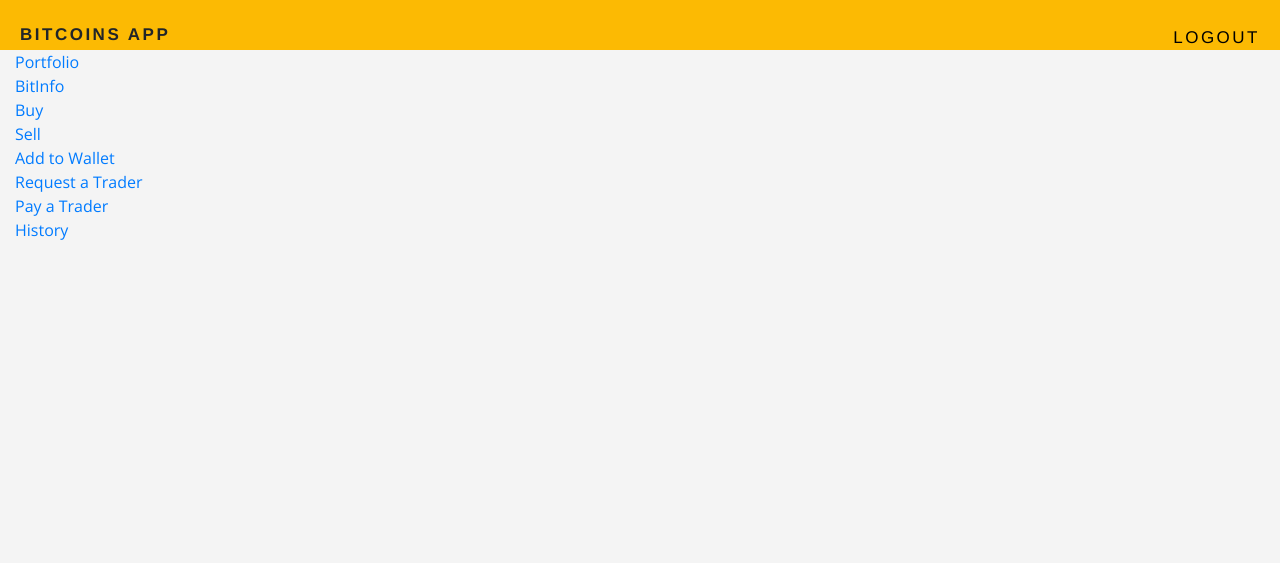
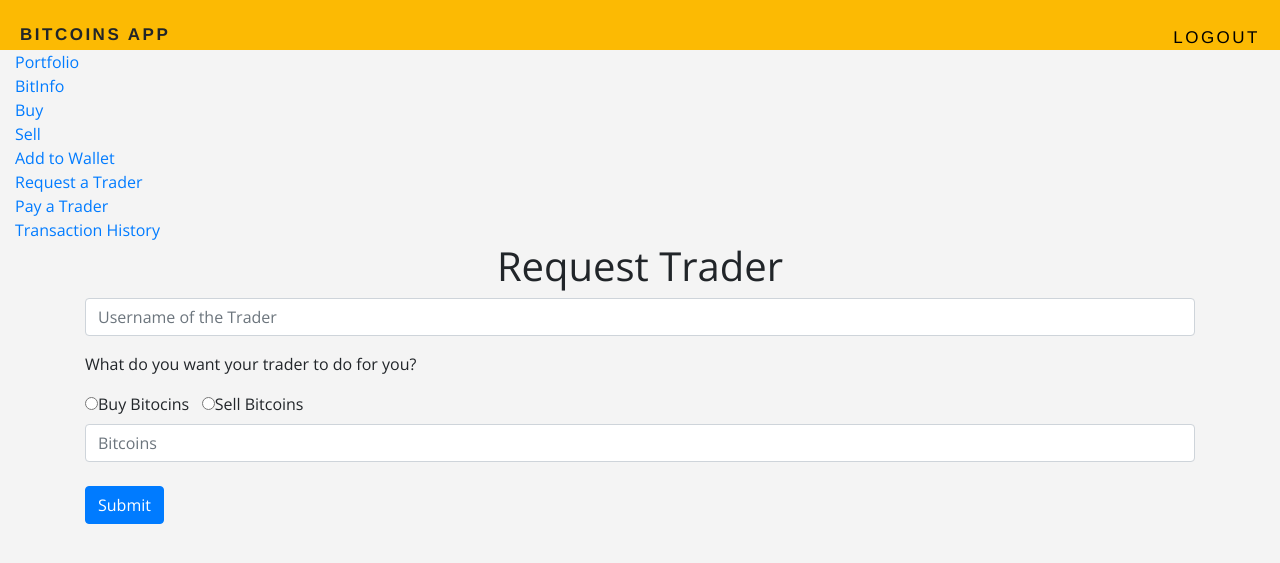
Before and after one commit to vagdevik/cs6360_my_db_proj, a Flask app: page /requestTrader in a window 1280 px wide. Shown: the top 563 px of the page. Run offline with Flask 2, Linux system fonts and the light colour scheme; a user stored in the database is signed in; some libraries are stand-ins or nearby versions.

Commit message:
CLIENT: PayTrader, RequestTrader

```diff
--- a/app.py
+++ b/app.py
@@ -20,21 +20,21 @@ db = SQL("sqlite:////Users/vag/Documents/dbproj/mysqlite_DB_COMMANDS.db")
 # db = sqlite3.connect("sqlite:///mysqlite_DB_COMMANDS.db")
 
 ######## dummy class to test role-based access #########
-class User:
-    def __init__(self, id, username, password, role):
-        self.id = id
-        self.username = username
-        self.password = password
-        self.role = role
+# class User:
+#     def __init__(self, id, username, password, role):
+#         self.id = id
+#         self.username = username
+#         self.password = password
+#         self.role = role
 
-    def __repr__(self):
-        return f'<User: {self.username}>'
+#     def __repr__(self):
+#         return f'<User: {self.username}>'
 
-users = []
+# users = []
 
-users.append(User(id=1, username='Anthony', password='password', role='c'))
-users.append(User(id=2, username='Becca', password='secret', role='a'))
-users.append(User(id=3, username='Carlos', password='somethingsimple', role='t'))
+# users.append(User(id=1, username='Anthony', password='password', role='c'))
+# users.append(User(id=2, username='Becca', password='secret', role='a'))
+# users.append(User(id=3, username='Carlos', password='somethingsimple', role='t'))
 
 ######## dummy #########
 
@@ -97,17 +97,21 @@ def before_request():
 
     if 'user_id' in session:
         print("\n session['user_id]:", session['user_id'])
-    #     for z in x:
-            # print("\n zz:",z)
-        x = db.execute("SELECT * from Client")
+        # record = [w for w in y if w['USER_ID']==session['user_id']]
+        # role = record[0]['ROLE']
+        # if role=='trader':
+        #     x = db.execute("SELECT * from Trader")
+        # else:
+        #     x = db.execute("SELECT * from Client")
+
         y = db.execute("SELECT * from User")
-        user = [z for z in x if z['CLIENT_ID'] == session['user_id']]
         role = [w for w in y if w['USER_ID']==session['user_id']]
-        print("\n user: ", user, " role: ", role)
+        print("role: ", role)
+        # user = [z for z in x if z['CLIENT_ID'] == session['user_id']]
+
+        print("\n role: ", role)
         g.role = role[0]['ROLE']
-        g.username = role[0]['USERNAME']
-        g.user = user
-        print("\n g:", g.user)
+        g.user = role[0]['USERNAME']
 
 def login_required(f):
     @wraps(f)
@@ -138,8 +142,16 @@ def login():
         # user = [x for x in users if x.username == username][0]
         if user_record and user_record[0]['HPWD'] == password:
 
-            session['user_id'] = user_record[0]['USER_ID']
-            return redirect(url_for('profile'))
+            user_id = user_record[0]['USER_ID']
+
+            session['user_id'] = user_id
+
+            role = db.execute("SELECT ROLE FROM User where USER_ID=(?)", user_id)[0]['ROLE']
+
+            if role=='client':
+                return redirect(url_for('profile'))
+            else:
+                return redirect(url_for('bitinfo'))
 
         error = "Invalid credentials"
 
@@ -213,8 +225,11 @@ def signup():
             rec = db.execute("SELECT USER_ID FROM User WHERE  USERNAME=(?)", username)
             print("!!! rec: ", rec)
             user_id = rec[0]['USER_ID']
-            db.execute("INSERT INTO Client(CLIENT_ID) VALUES (?)", user_id)
-            db.execute("INSERT INTO Address(CLIENT_ID, STREET, CITY, STATE, ZIP) VALUES(?, ?, ?, ?, ?)", user_id, street, city, state, zipcode )
+            if role=='client':
+                db.execute("INSERT INTO Client(CLIENT_ID) VALUES (?)", user_id)
+                db.execute("INSERT INTO Address(CLIENT_ID, STREET, CITY, STATE, ZIP) VALUES(?, ?, ?, ?, ?)", user_id, street, city, state, zipcode )
+            elif role=='trader':
+                db.execute("INSERT INTO Trader(TRADER_ID) VALUES (?)", user_id)
             print("signup rec: ", rec)
             return render_template('login.html', msg="Account Created, You can Login now!")
     return render_template('signup.html', error=error)
@@ -250,8 +265,6 @@ def bitinfo():
 @app.route('/addToWallet', methods=['POST', 'GET'])
 @login_required
 def add_to_wallet():
-    """Buy BitCoins"""
-
     if request.method == "GET":
         return render_template("addmoney.html")
 
@@ -302,8 +315,8 @@ def buy():
 
         # current_cash = sqlite3.execute("SELECT LIQUID_CASH, NO_OF_BITCOINS FROM Client WHERE id = (?)", user)
 
-        current_cash = db.execute("SELECT LIQUID_CASH, NO_OF_BITCOINS FROM Client WHERE CLIENT_ID = (?)", user)
-        print("\n @@@ current_cash:", current_cash, "\n")
+        client_data = db.execute("SELECT LIQUID_CASH, NO_OF_BITCOINS, MEMBERSHIP FROM Client WHERE CLIENT_ID = (?)", user)
+        print("\n @@@ client_data:", client_data, "\n")
 
         print()
 
@@ -311,19 +324,36 @@ def buy():
         no_of_bitcoins = 0
         bitcoins_value = 0
         new_balance = 0
-        if current_cash:
-            print("\n\n ### current_cash: ", current_cash)
-            no_of_bitcoins = current_cash[0]['NO_OF_BITCOINS']
-            current_cash = current_cash[0]['LIQUID_CASH']
+        if client_data:
+            print("\n\n ### Entered : if client_data")
+            no_of_bitcoins = client_data[0]['NO_OF_BITCOINS']
+            current_cash = client_data[0]['LIQUID_CASH']
+            membership_type = client_data[0]['MEMBERSHIP']
             bitcoins_value = data * float(bitcoins)
-            new_balance = current_cash - bitcoins_value
+
+            commission_amount = 0
+
+            if membership_type=='g':
+                commission_amount = bitcoins_value*0.1
+            else:
+                commission_amount = bitcoins_value*0.2
+
+            if commission_type=='crypto':
+                if membership_type=='g':
+                    bitcoins = (bitcoins_value*0.99)/float(data)
+                else:
+                    bitcoins = (bitcoins_value*0.98)/float(data)
+
+            new_balance = current_cash - (bitcoins_value + commission_amount)
+
+            # new_balance = current_cash - bitcoins_value
 
         #if valid stock and user has enough funds
         if new_balance >= 0:
             print("\n\n !!! new_balance: ", new_balance)
             #  ##################################### to add fields for the COMMISSION_TYPE, COMMISSION_AMOUNT in the form, and plug those values below ############
             #  ##################################### add the membership upgradation and consideration code #######
-            db.execute("INSERT INTO BITCOIN_TRANSACTIONS (CLIENT_ID, NUMBER_OF_BITCOINS, PRICE, COMMISSION_TYPE, COMMISSION_AMOUNT, FINAL_STATUS) VALUES (?, ?, ?, ?, ?, ?)", user, bitcoins, data, commission_type, 12, 1)
+            db.execute("INSERT INTO BITCOIN_TRANSACTIONS (CLIENT_ID, NUMBER_OF_BITCOINS, PRICE, COMMISSION_TYPE, COMMISSION_AMOUNT, FINAL_STATUS) VALUES (?, ?, ?, ?, ?, ?)", user, bitcoins, data, commission_type, commission_amount, 1)
             #  #####################################
 
             db.execute("UPDATE Client SET LIQUID_CASH = (?), NO_OF_BITCOINS = (?)  WHERE CLIENT_ID = (?)", new_balance, float(bitcoins)+float(no_of_bitcoins), user)
@@ -362,7 +392,7 @@ def sell():
         # user tried to sell more shares than they own
         elif current_bitcoins < bitcoins:
             error = "You are trying to sell more number of bitcoins than you own. Please select smaller number."
-            return render_template("sell.html")
+            return render_template("sell.html", error=error)
 
         # else
         else:
@@ -421,32 +451,81 @@ def history():
 
     user = session["user_id"]
 
-    previous_transactions = db.execute("SELECT * FROM BITCOIN_TRANSACTIONS WHERE CLIENT_ID = (?)", user)
-    print("history: previous_transactions:", previous_transactions)
-    # current_cash = db.execute("SELECT LIQUID_CASH FROM Client WHERE CLIENT_ID = (?)", user)
+    previous_bitcoin_transactions = db.execute("SELECT * FROM BITCOIN_TRANSACTIONS WHERE CLIENT_ID = (?)", user)
+    previous_moneyPayment_transactions = db.execute("SELECT * FROM MONEY_PAYMENT_TRANSACTIONS WHERE CLIENT_ID = (?)", user)
+    print("history: previous_bitcoin_transactions:", previous_bitcoin_transactions, " previous_moneyPayment_transactions: ",previous_moneyPayment_transactions)
+    return render_template("history.html", previous_bitcoin_transactions=previous_bitcoin_transactions, previous_moneyPayment_transactions=previous_moneyPayment_transactions)
 
-    # print("\n\n$$$", len(previous_transactions), len(current_cash), "****\n\n")
-    # current_cash = current_cash[0]['LIQUID_CASH']
-    # bitcoin_value = float(requests.get('https://api.coindesk.com/v1/bpi/currentprice.json').json()["bpi"]["USD"]["rate"].replace(",", ""))
 
-    # total = 0.00
-    # counter = 0
-    # for i in previous_transactions:
-    #     total = total + (int(i["NUMBER_OF_BITCOINS"]) * bitcoin_value)
-    #     counter += 1
-    # print("\n counter: ", counter)
 
-    return render_template("history.html", previous_transactions=previous_transactions)
-
-@app.route('/requestTrader')
+@app.route('/requestTrader',methods=["GET", "POST"])
 @login_required
 def request_a_trader():
-    return render_template("requestTrader.html")
+    if request.method=="GET":
+        return render_template("requestTrader.html")
+    else:
+        client_id = session["user_id"]
+        trader_username = request.form.get("trader_username")
+        action = request.form.get("trader_action")
+        bitcoins = float(request.form.get("bitcoins"))
+        trader_id = db.execute("SELECT USER_ID from User where USERNAME = (?)", trader_username)[0]['USER_ID']
+        trader = db.execute("SELECT TRADER_ID from Trader where TRADER_ID = (?)", trader_id)
+        print("Traders fectched: ",trader)
+        print("TTTTTT")
+        if trader:
 
-@app.route('/payTrader')
+            if action=='sell':
+                client_current_bitcoins = db.execute("SELECT NO_OF_BITCOINS FROM Client WHERE CLIENT_ID = (?)", client_id)[0]["NO_OF_BITCOINS"]
+                print("client_current_bitcoins: ", client_current_bitcoins, "bitcoins: ", bitcoins, "client_current_bitcoins>=bitcoins: ",client_current_bitcoins<=bitcoins)
+                if client_current_bitcoins>=bitcoins:
+                    # final status = -1 means declined by trader, 0: pending, 1: accepted by the trader
+                    db.execute("INSERT INTO REQUESTS (CLIENT_ID, TRADER_ID, NO_OF_BITCOINS, STATUS) VALUES (?, ?, ?, ?)", client_id, trader_id, bitcoins, 0)
+                    success_msg = "Request Sent the Trader, Let's wait for the approval!"
+                    return render_template("requestTrader.html", success_msg=success_msg)
+                else:
+                    error = "You don’t have sufficient bitcoins to sell!"
+                    return render_template("requestTrader.html", error=error)
+            else:
+                print("Entered Buy")
+                db.execute("INSERT INTO REQUESTS (CLIENT_ID, TRADER_ID, NO_OF_BITCOINS, STATUS) VALUES (?, ?, ?, ?)", client_id, trader_id, bitcoins, 0)
+                success_msg = "Request Sent the Trader, Let's wait for the approval!"
+                return render_template("requestTrader.html", success_msg=success_msg)
+        return render_template("requestTrader.html", error="Trader not found.")
+
+
+
+
+
+
+@app.route('/payTrader', methods=["GET", "POST"])
 @login_required
 def pay_to_trader():
-    return render_template("payTrader.html")
+    if request.method == "GET":
+        return render_template("payTrader.html")
+    else:
+        client_id = session["user_id"]
+        trader_username = request.form.get("trader_username")
+        amount = float(request.form.get("amount"))
+        trader_id = db.execute("SELECT USER_ID from User where USERNAME = (?)", trader_username)[0]['USER_ID']
+        client_current_cash = float(db.execute("SELECT LIQUID_CASH FROM Client WHERE CLIENT_ID = (?)", client_id)[0]['LIQUID_CASH'])
+        a = db.execute("SELECT TRADER_ID from Trader where TRADER_ID = (?)", trader_id)
+        if a:
+            if amount<=client_current_cash:
+                # net_amount = db.execute("SELECT NET_AMOUNT from NET_AMOUNT where TRADER_ID = (?) AND CLIENT_ID = (?)", trader_id, client_id)
+                # net_amount = net_amount + amount
+                # diff = client_current_cash - amount
+                # db.execute("UPDATE Client SET LIQUID_CASH = (?) WHERE CLIENT_ID = (?)", diff, client_id)
+                db.execute("INSERT INTO MONEY_PAYMENT_TRANSACTIONS (CLIENT_ID, TRADER_ID, AMOUNT, FINAL_STATUS) VALUES (?, ?, ?, ?)", client_id, trader_id, amount, 1)
+                # db.execute("INSERT INTO NET_AMOUNT (CLIENT_ID, TRADER_ID, NET_AMOUNT) VALUES (?, ?, ?)", client_id, trader_id, amount)
+
+                success_msg = "Money Sent to the Trader, Let's wait for the approval!"
+                return render_template("payTrader.html", success_msg=success_msg)
+            else:
+                error = "You don’t have sufficient funds, Please add some to your wallet and then request a trader."
+                return render_template("payTrader.html", error=error)
+        else:
+            error = "There exists no trader with the given username."
+            return render_template("payTrader.html", error=error)
 
 
 if __name__ == "__main__":
--- a/templates/layout.html
+++ b/templates/layout.html
@@ -40,7 +40,7 @@
                     <li><a href="{{url_for('add_to_wallet')}}">Add to Wallet</a></li>
                     <li><a href="{{url_for('request_a_trader')}}">Request a Trader</a></li>
                     <li><a href="{{url_for('pay_to_trader')}}">Pay a Trader</a></li>
-                    <li><a href="{{ url_for('history') }}">History</a></li>
+                    <li><a href="{{ url_for('history') }}">Transaction History</a></li>
                   {% elif  g.role =='admin' %}
                     <li><a href="{{ url_for('bitinfo') }}">BitInfo</a></li>
                 {% endif %}
--- a/templates/requestTrader.html
+++ b/templates/requestTrader.html
@@ -1,14 +1,38 @@
 {%extends "layout.html" %}
-
-{% block title %}
-    <center>
-      <h1>
-    Request Trader
-    </h1>
-    </center>
-{% endblock %}
 
 
 {% block content %}
+<section class="hero is-success is-fullheight">
+      <div class="hero-body">
+        <div class="container">
 
+    {% block title %}
+        <center>
+          <h1>
+        Request Trader
+        </h1>
+        </center>
+    {% endblock %}
+
+    <center>
+        {% if error %}
+        <font color="red">{{error}}</font>
+        {% endif %}
+        {% if success_msg %}
+        <font color="green">{{success_msg}}</font>
+        {% endif %}
+    </center>
+<form action="/requestTrader" method="post">
+<div class="form-group">
+            <input class="form-control" name="trader_username" placeholder="Username of the Trader" type="text" required>
+        </div>
+        <p>What do you want your trader to do for you?</p>
+        <input type="radio" id="buy" name="trader_action" value="buy" required="required"><label for="buy">Buy Bitocins</label> &nbsp
+        <input type="radio" id="sell" name="trader_action" value="sell"><label for="sell">Sell Bitcoins</label>
+        <input class="form-control" name="bitcoins" placeholder="Bitcoins" type="number" required><br>
+        <button class="btn btn-primary" type="submit">Submit</button>
+      </form>
+        </div>
+      </div>
+    </section>
 {% endblock %}
--- a/templates/sell.html
+++ b/templates/sell.html
@@ -21,7 +21,7 @@
 
     <form action="/sell" method="post">
         <div class="form-group">
-            <input class="form-control" name="bitcoins" placeholder="# of Bitcoins you want to Sell" type="number"  min="1" required>
+            <input class="form-control" name="bitcoins" placeholder="# of Bitcoins you want to Sell" type="number"  required>
         </div>
         <button class="btn btn-primary" type="submit">Sell</button>
     </form>
```
Also changed, not shown: mysqlite_DB_COMMANDS.sql (+5 -4 lines), templates/history.html (+27 -2 lines), templates/payTrader.html (+27 -6 lines), mysqlite_DB_COMMANDS.db, 3 other files.
